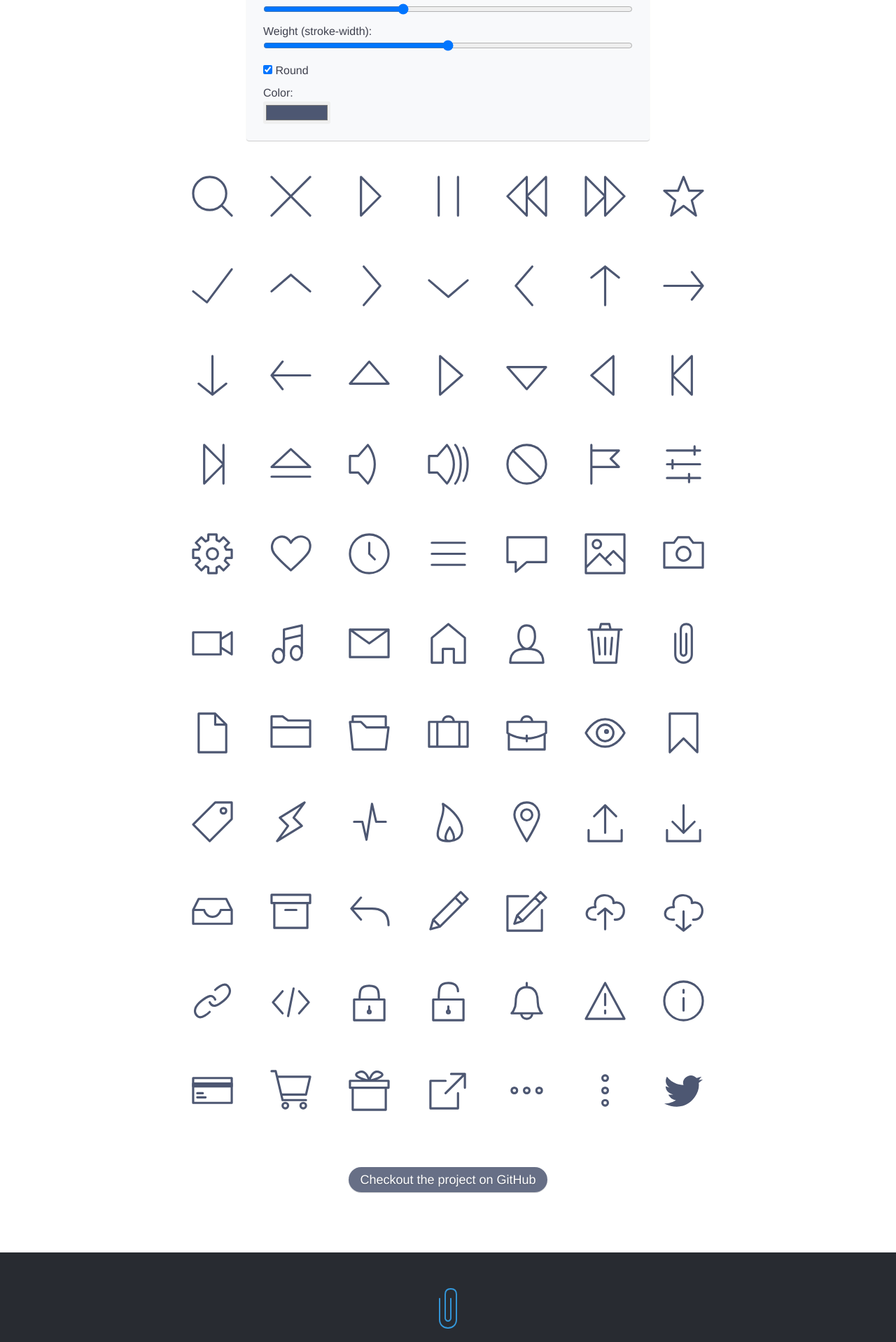
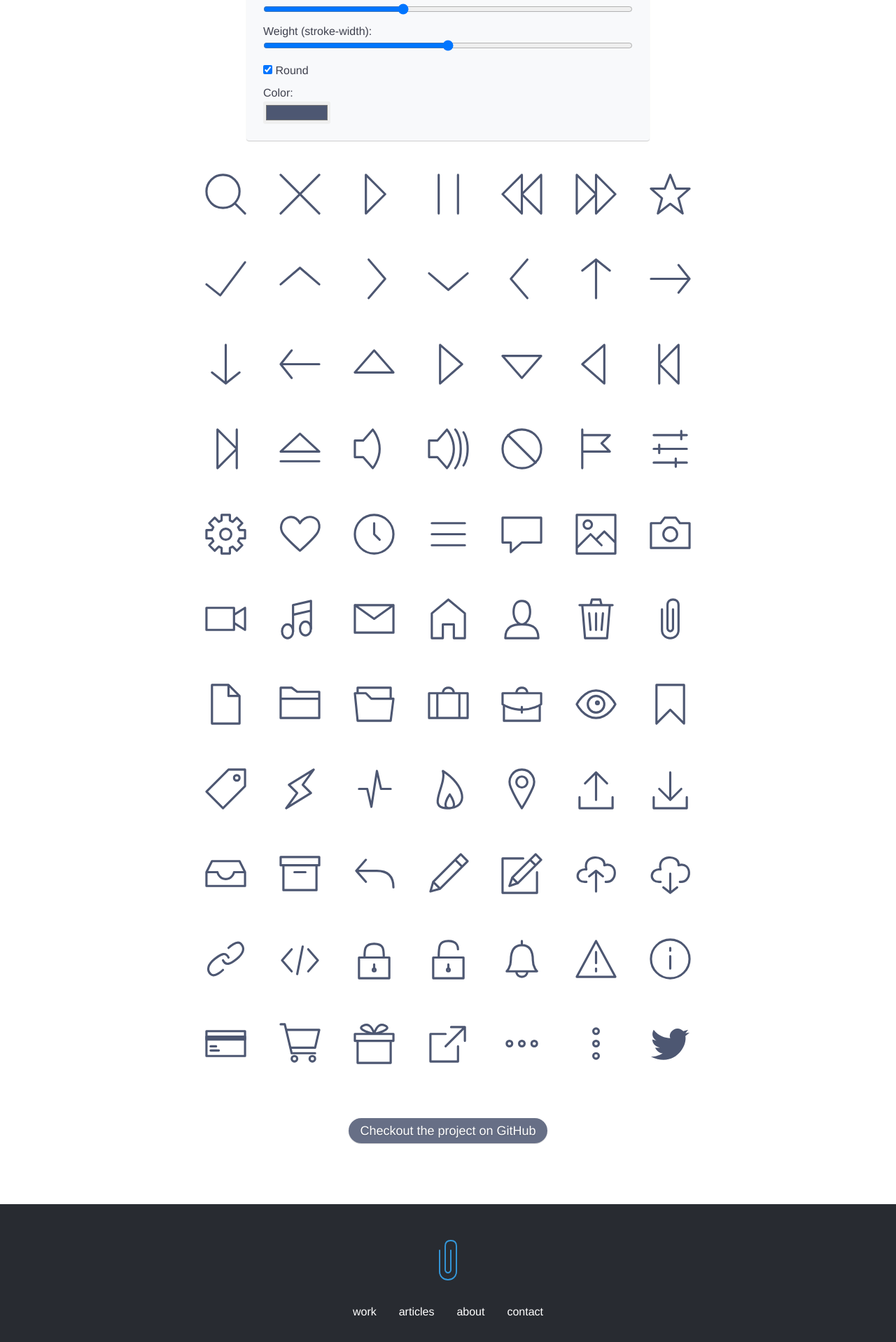
Before and after one commit to danklammer/danklammer.github.io, a Jekyll site: the page built from work/_posts/2016-06-01-bytesize.md, in a window 1280 px wide. Shown: the part 1482-3400 px from the top of the page at 70% size. Built offline with Jekyll 4.4.1, drawn with Linux system fonts in a browser that asks for light colours.

Commit message:
Fix spacing

```diff
--- a/work/_posts/2016-06-01-bytesize.md
+++ b/work/_posts/2016-06-01-bytesize.md
@@ -37,7 +37,7 @@ Since the code for each icon is so little, placing them directly in your HTML is
 ### **Give it a spin**
 
 
-<div class="center-block p2 align-center">
+<div class="center-block py2 align-center">
 
     <style id="icon-styles">
 
@@ -51,7 +51,7 @@ Since the code for each icon is so little, placing them directly in your HTML is
         .bs-icon {
             display: inline-block;
             fill: none;
-            margin: 0.25em;
+            margin: 0.2em;
             font-size: 1em;
             width: 1em;
             stroke: currentColor;
@@ -116,7 +116,7 @@ Since the code for each icon is so little, placing them directly in your HTML is
     </form>
 
 
-    <div id="icons" class="pt5 px3 round center-block color-page" style="font-size: 3.5em; stroke-width: 5%; max-width: 50rem">
+    <div id="icons" class="pt5 round center-block color-page" style="font-size: 3.5em; stroke-width: 5%; max-width: 50rem">
 
     <svg id="i-search" class="bs-icon" viewBox="0 0 32 32">
         <circle cx="14" cy="14" r="12" />
```
